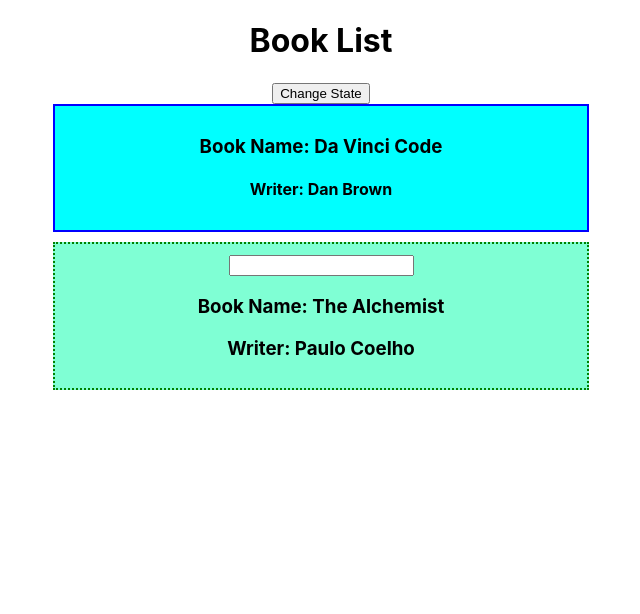
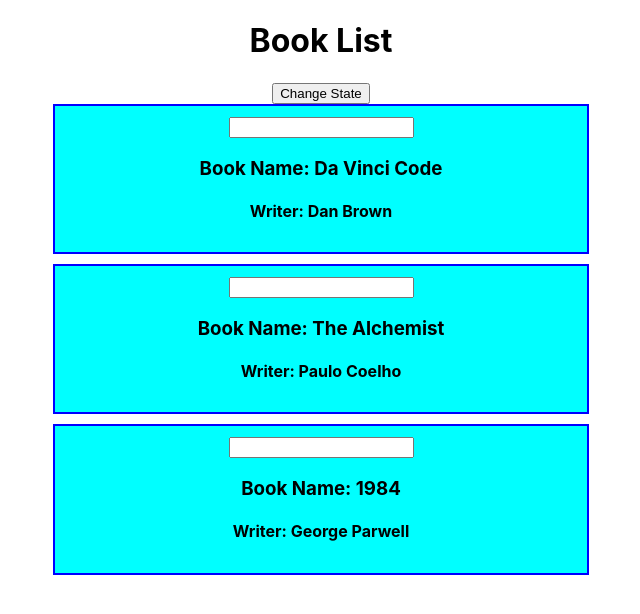
Before and after one commit to meshkatahmed/react-hello-world-project, a React (Create React App) app: page / in a window 1280 px wide. Shown: the top 614 px of the page, without its empty margins (319-959 px from the left). Built offline with nearby package versions, Linux system fonts and the light colour scheme.

Commit message:
State is setting with changes, but on reload going back to the earlier version of state

```diff
--- a/src/App.js
+++ b/src/App.js
@@ -1,50 +1,55 @@
 import React, { Component } from 'react';
 import './App.css';
-import Person from './components/person.js'
+// import Person from './components/person.js'
 import Book from './components/book.js'
 
-// JSX
 class App extends Component {
   state = {
     books: [
-      { bookName: 'Da Vinci Code', writer: 'Dan Brown' },
-      { bookName: 'The Alchemist', writer: 'Paulo Coelho' }
-    ],
-    anotherProperty: "I'm another property"
+      { id: 1, bookName: 'Da Vinci Code', writer: 'Dan Brown' },
+      { id: 2, bookName: 'The Alchemist', writer: 'Paulo Coelho' },
+      { id: 3, bookName: '1984', writer: 'George Parwell' }
+    ]
   }
-
   changeBookState = (x) => {
     // Normal JavaScript is not applicable here
     this.setState({
       books: [
         { bookName: x, writer: 'Franz Kafka' },
-        { bookName: 'The Alchemist', writer: 'Paulo Coelho' }
-      ],
-      anotherProperty: "I'm anotherAnother property"
+        { bookName: 'The Alchemist', writer: 'Paulo Coelho' },
+        { bookName: '1984', writer: 'George Parwell' }
+      ]
     });
   }
-  changeWithInputElement = (x) => {
-    this.setState({
-      books: [
-        { bookName: 'Da Vinci Code', writer: 'Dan Brown' },
-        { bookName: x, writer: 'Paulo Coelho' }
-      ],
-      anotherProperty: "I'm anotherAnother property"
-    });
+  changeWithInputElement = (event, index) => {
+    const book = this.state.books[index];
+    book.bookName = event.target.value;
+    const books = this.state.books;
+    books[index] = book;
+    this.setState({ books: books });
+  }
+  deleteBookFromState = index => {
+    const books = this.state.books;
+    // const books = this.state.books.slice();
+    // const books = [...this.state.books];
+    // const books = this.state.books.map(item => item)
+    books.splice(index, 1);
+    this.setState({ books: books });
   }
   render() {
-    // console.log(this.state);
+    const books = this.state.books.map((book, index) => {
+      return (
+        <Book bookName={book.bookName}
+          writer={book.writer}
+          delete={() => this.deleteBookFromState(index)}
+          change={(event) => this.changeWithInputElement(event, index)}
+          key={book.id} />
+      );
+    });
     return React.createElement('div', { className: "App" },
       React.createElement('h1', null, 'Book List'),
       React.createElement('button', { onClick: this.changeBookState.bind(this, 'Ow ow ow') }, 'Change State'),
-      <Book bookName={this.state.books[0].bookName}
-        writer={this.state.books[0].writer} />,
-      <Person bookName={this.state.books[1].bookName}
-        writer={this.state.books[1].writer}
-        change={() => this.changeWithInputElement('Wow wow wow')} />
-      // <Person2 name="Abdur Rahman" age="30">I'm 1st person2</Person2>,
-      // <Person2 name="Abdur Razzaq" age="31">I'm 2nd person2</Person2>
-    );
+      books);
   }
 }
 
--- a/src/components/book.js
+++ b/src/components/book.js
@@ -9,7 +9,8 @@
     };
     return (
         <div style={style} className='book'>
-            <h3>Book Name: {props.bookName}</h3>
+            <input type="text" onChange={props.change} />
+            <h3 onClick={props.delete}>Book Name: {props.bookName}</h3>
             <h4>Writer: {props.writer}</h4>
         </div>
     );
--- a/src/components/person.js
+++ b/src/components/person.js
@@ -36,7 +36,7 @@
         };
         return (
             <div style={style} className='person'>
-                <input type="text" onClick={this.props.change} />
+                <input type="text" onChange={this.props.change} />
                 <h3 onClick={this.props.change}>Book Name: {this.props.bookName}</h3>
                 <h3>Writer: {this.props.writer}</h3>
             </div>
```
